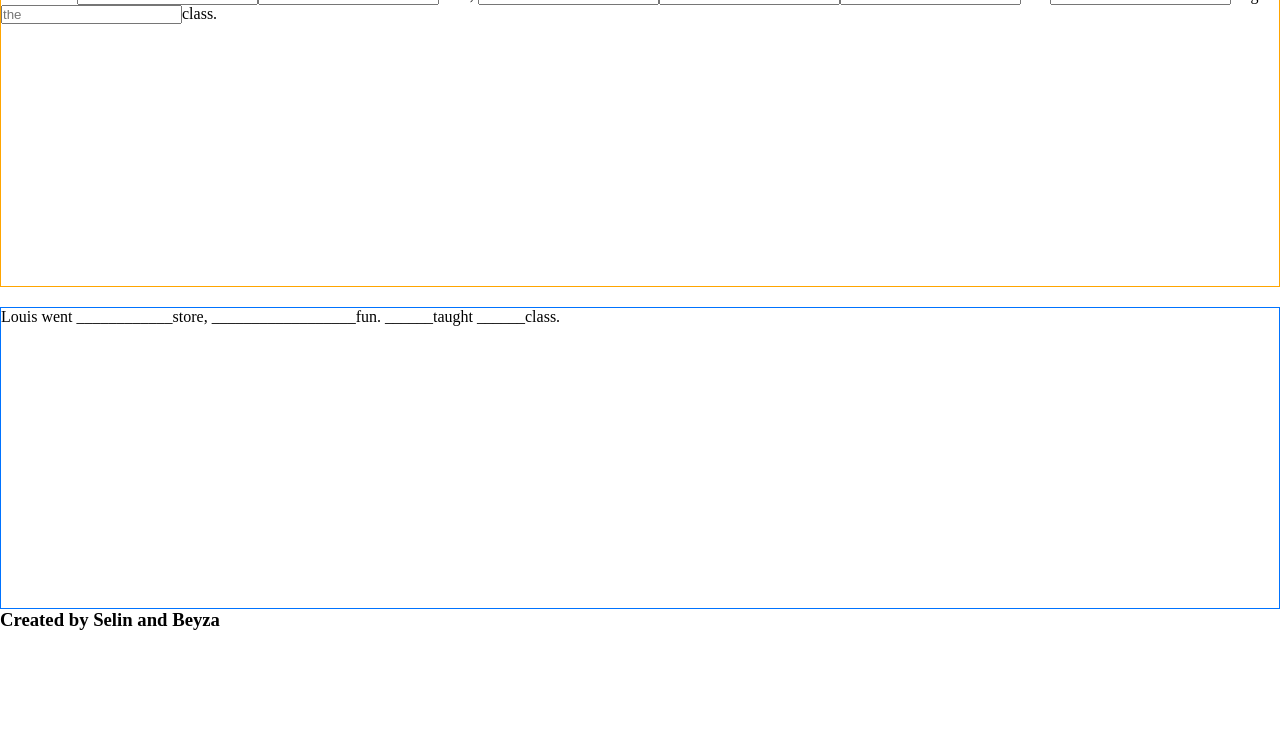
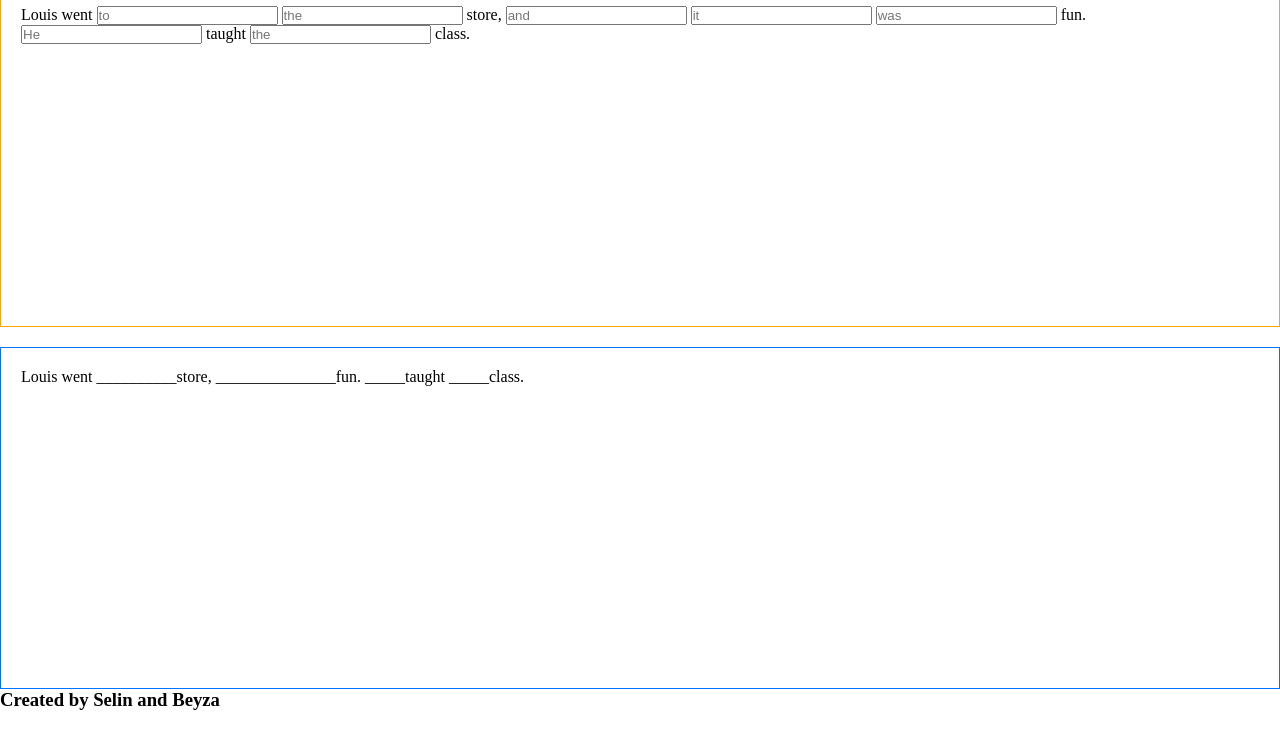
Before and after one commit to Recoded-BPRM-Turkey-FEW-2022/mad-libs-fruit-ninja, a plain HTML site: page index.html in a window 1280 px wide. Shown: the part 52-800 px from the top of the page. Drawn offline with Linux system fonts and the light colour scheme.

Commit message:
ugly edition

```diff
--- a/index.html
+++ b/index.html
@@ -10,10 +10,10 @@
     <header>
       <h1>MadLibs</h1>
     </header>
-    <div class='madLibsEdit'>
+    <div class='madLibsEdit box'>
       <p class="editP"></p>
     </div>
-    <div class='madLibsPreview'>
+    <div class='madLibsPreview box'>
       <p class="previewP"></p>
     </div>
     <footer>
--- a/madlibs.js
+++ b/madlibs.js
@@ -57,37 +57,22 @@ function parseStory(rawStory) {
 function displayer(allWords){
   let previewP = document.querySelector(".previewP");
   let editP = document.querySelector(".editP");
-  let userInput = document.createElement("input");
-  userInput.setAttribute("type","text");
 
   for(let i=0;i<allWords.length ;i++){
     if(!allWords[i].pos){
-      editP.innerHTML += `<input placeholder="${allWords[i].word}"id="input${i}">`;
+      editP.innerHTML += `<input maxLength="20" type="text" value="" placeholder="${allWords[i].word}"id="input${i}"> `;
+      previewP.innerHTML += `<span id="preview${i}">_____</span>`;
+
+      editP.addEventListener("input",()=>{
+        let previewItem = document.getElementById("preview"+i);
+        let editInput = document.getElementById("input"+i);
+        previewItem.innerHTML = editInput.value+" ";
+      });
     }else if(allWords[i].pos){
-      editP.innerHTML += `<span id="span${i}">${allWords[i].word} </span>`
+      editP.innerHTML += `${allWords[i].word} `;
+      previewP.innerHTML += `${allWords[i].word} `;
     }
   }
-  for(let i=0;i<allWords.length ;i++){
-    if(!allWords[i].pos){
-      previewP.innerHTML += `______`;
-    }else if(allWords[i].pos){
-      previewP.innerHTML += `<span id="span${i}">${allWords[i].word} </span>`
-    }
-  }
-  // allWords.forEach(obj => {
-  //   if(!obj.pos){
-  //     editP.innerHTML += obj.word+(" ");
-  //   }else{
-  //     editP.append(userInput);
-  //   }
-  // });
-  // allWords.forEach(obj => {
-  //   if(!obj.pos){
-  //     previewP.innerHTML += obj.word+(" ")
-  //   }else{
-  //     previewP.innerHTML += "_____";
-  //   }
-  // });
 }
 
 getRawStory().then(parseStory).then((processedStory) => {
--- a/style.css
+++ b/style.css
@@ -2,7 +2,9 @@
     margin: 0;
     padding: 0;
 }
-
+.box{
+    padding: 20px;
+}
 .madLibsEdit{
     border: 1px orange solid;
     height: 300px;
```
Also changed, not shown: resources.txt.
